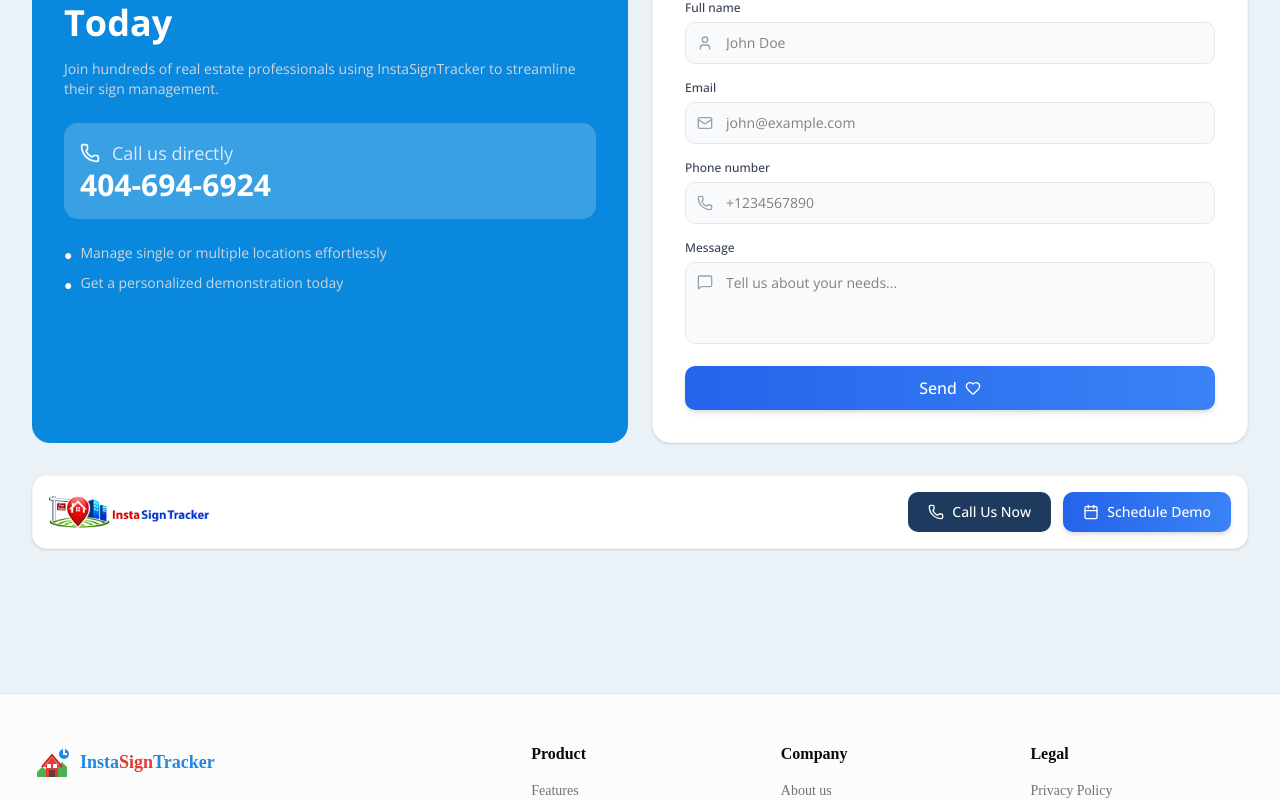
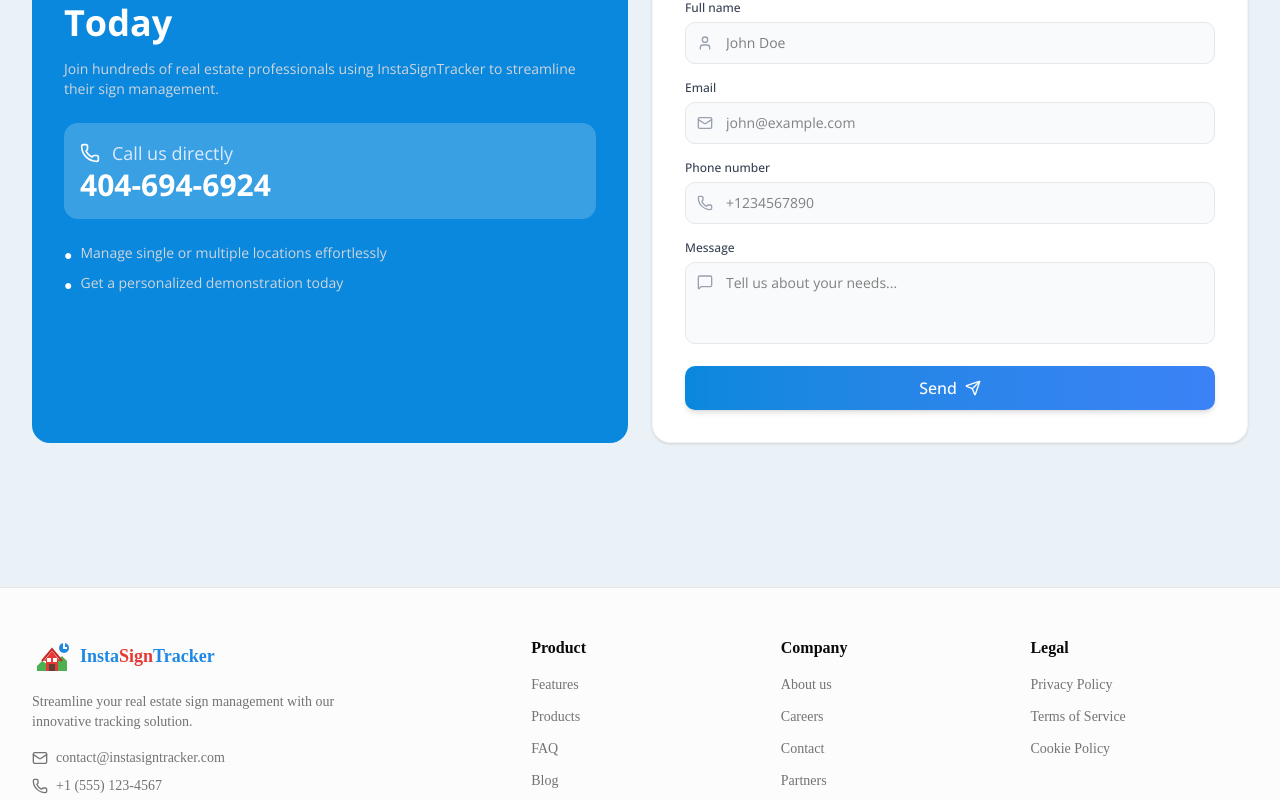
Before and after one commit to RabeyaAkter78/realestate-website, a Next.js app: page / in a window 1280 px wide. Shown: the part 2099-2899 px from the top of the page. Built offline with nearby package versions, Linux system fonts and the light colour scheme.

Commit message:
complete landing page

```diff
--- a/src/app/page.tsx
+++ b/src/app/page.tsx
@@ -7,6 +7,7 @@ import WhyChoose from "@/components/home/WhyChoose";
 import WeManage from "@/components/home/WeManage";
 import GetSTartedToday from "@/components/home/GetSTartedToday";
 import Testimonials from "@/components/home/Testimonials";
+import QuickCall from "@/components/home/QuickCall";
 
 export default function Home() {
   return (
@@ -21,6 +22,7 @@ export default function Home() {
         <Testimonials />
         <GetSTartedToday />
       </main>
+      <QuickCall />
       <MainFooter />
     </div>
   );
--- a/src/components/home/GetSTartedToday.tsx
+++ b/src/components/home/GetSTartedToday.tsx
@@ -9,6 +9,7 @@ import {
   Heart,
   Calendar,
   Sparkle,
+  Send,
 } from "lucide-react";
 import Image from "next/image";
 import m1 from "@/assets/m1.png";
@@ -105,7 +106,7 @@ const GetSTartedToday = () => {
                     onChange={(e) =>
                       setFormData({ ...formData, fullName: e.target.value })
                     }
-                    className="w-full pl-10 pr-4 py-2.5 bg-gray-50 border border-gray-200 rounded-lg text-sm focus:outline-none focus:ring-2 focus:ring-blue-500/20 focus:border-blue-500 transition-all "
+                    className="w-full pl-10 pr-4 py-2.5 bg-gray-50 border border-gray-200 rounded-lg text-sm focus:outline-none focus:ring-2 focus:ring-blue-500/20 focus:border-blue-500 transition-all text-black"
                   />
                 </div>
               </div>
@@ -170,40 +171,17 @@ const GetSTartedToday = () => {
               {/* Submit Button */}
               <button
                 type="submit"
-                className="w-full bg-linear-to-r from-[#2563eb] to-[#3b82f6] hover:from-[#1d4ed8] hover:to-[#2563eb] text-white font-medium py-2.5 rounded-lg flex items-center justify-center gap-2 transition-all duration-200 shadow-md hover:shadow-lg"
+                className="w-full bg-linear-to-r from-[#0988dd] to-[#3b82f6] hover:from-[#3b82f6] hover:to-[#2563eb] text-white font-medium py-2.5 rounded-lg flex items-center justify-center gap-2 transition-all duration-200 shadow-md hover:shadow-lg"
               >
                 Send
-                <Heart className="w-4 h-4" />
+                <Send className="w-4 h-4" />
               </button>
             </form>
           </div>
         </div>
 
-        {/* Bottom Action Bar */}
-        <div className="flex flex-col sm:flex-row items-center justify-between gap-4 bg-white rounded-xl p-4 shadow-sm border border-gray-100">
-          {/* Logo */}
-          <div className="flex items-center gap-2">
-            <Image
-              src={logo}
-              alt="InstaSignTracker"
-              width={32}
-              height={32}
-              className="h-8 w-auto"
-            />
-          </div>
 
-          {/* Action Buttons */}
-          <div className="flex items-center gap-3">
-            <button className="inline-flex items-center gap-2 bg-[#1e3a5f] hover:bg-[#152a45] text-white px-5 py-2.5 rounded-lg text-sm font-medium transition-colors">
-              <Phone className="w-4 h-4" />
-              Call Us Now
-            </button>
-            <button className="inline-flex items-center gap-2 bg-linear-to-r from-[#2563eb] to-[#3b82f6] hover:from-[#1d4ed8] hover:to-[#2563eb] text-white px-5 py-2.5 rounded-lg text-sm font-medium transition-all shadow-md">
-              <Calendar className="w-4 h-4" />
-              Schedule Demo
-            </button>
-          </div>
-        </div>
+
       </div>
     </section>
   );
--- /dev/null
+++ b/src/components/home/QuickCall.tsx
@@ -0,0 +1,34 @@
+import { Calendar, Phone } from "lucide-react";
+import Image from "next/image";
+import logo from "../../assets/logo.png";
+const QuickCall = () => {
+  return (
+    <div className="py-8 bg-[#eaf2f7] font-opensans px-4 sm:px-6 ">
+      <div className="flex flex-col sm:flex-row items-center justify-between gap-4 bg-white rounded-xl p-4 shadow-sm border border-gray-100  container mx-auto">
+        {/* Logo */}{" "}
+        <button className="inline-flex items-center gap-2 bg-primary hover:bg-primary/80 text-white px-5 py-2.5 rounded-lg text-sm font-medium transition-colors">
+          <Phone className="w-4 h-4" />
+          Call Us Now
+        </button>
+        <div className="flex items-center gap-2">
+          <Image
+            src={logo}
+            alt="InstaSignTracker"
+            width={100}
+            height={100}
+            className="h-12 w-auto"
+          />
+        </div>
+        {/* Action Buttons */}
+        <div className="flex items-center gap-3">
+          <button className="inline-flex items-center gap-2 bg-primary hover:bg-primary/80 text-white px-5 py-2.5 rounded-lg text-sm font-medium transition-all shadow-md">
+            <Calendar className="w-4 h-4" />
+            Schedule Demo
+          </button>
+        </div>
+      </div>
+    </div>
+  );
+};
+
+export default QuickCall;
```
